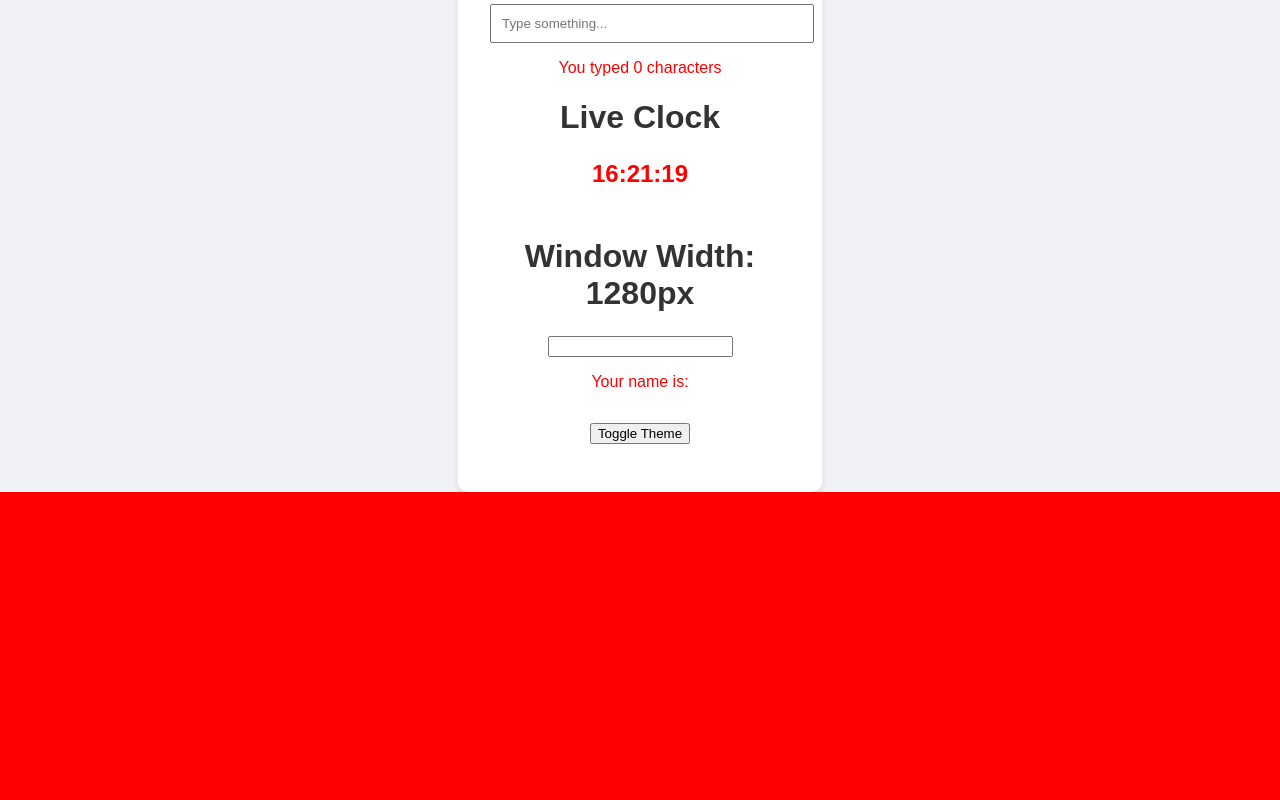
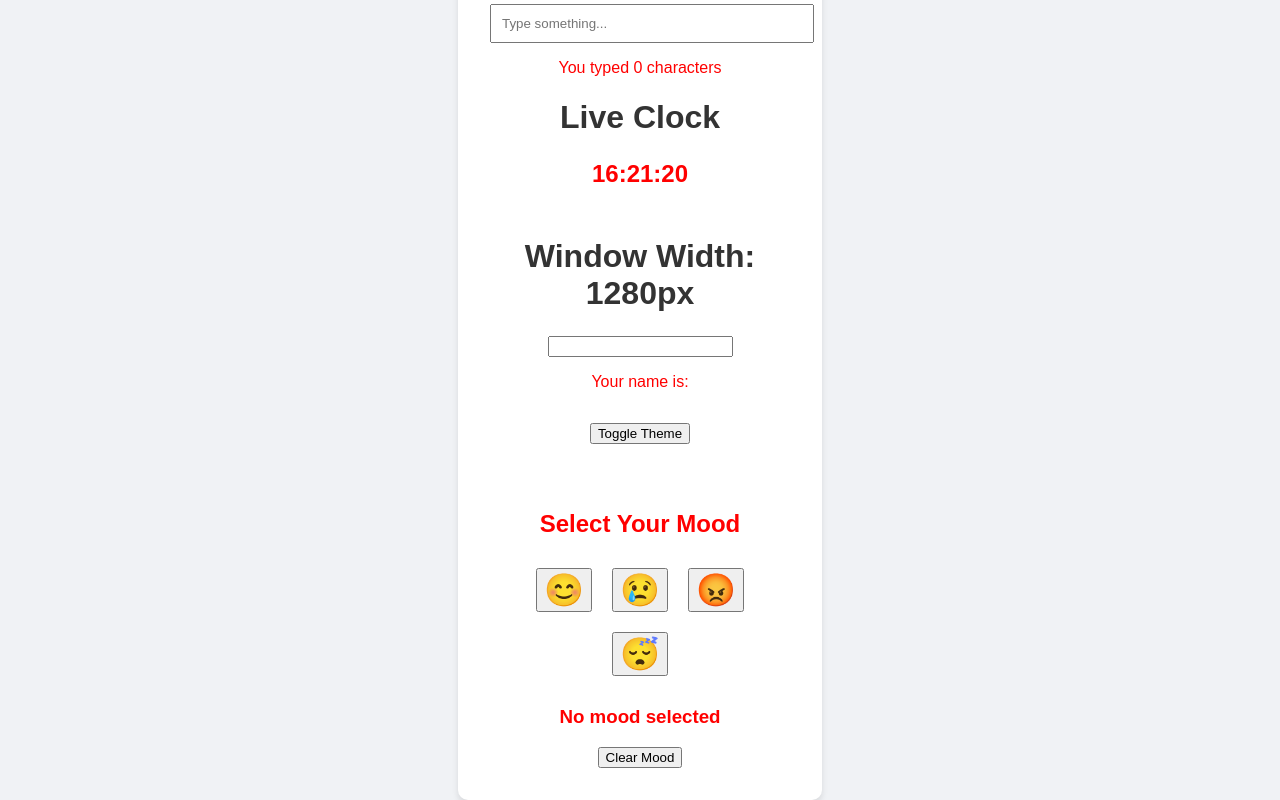
Before and after one commit to annishasaravanan/React, a React (Create React App) app in the folder counter-react/: page / in a window 1280 px wide. Shown: the part 2246-3046 px from the top of the page. Before the commit the page ends 2738 px from the top, so only its background shows below. Built offline with nearby package versions, Linux system fonts and the light colour scheme.

Commit message:
emoji update

```diff
--- a/counter-react/src/App.js
+++ b/counter-react/src/App.js
@@ -8,6 +8,7 @@ import LiveClock from './live';
 import Windows from  './windows';
 import Name from "./name";
 import Demo from "./demo1";
+import Emoji from './emoji';
 function App() {
   const [count, setCount] = useState(0);
 
@@ -46,6 +47,7 @@ function App() {
         <Windows/>
         <Name/>
         <Demo/>
+        <Emoji/>
       </div>
     </div>
   );
--- /dev/null
+++ b/counter-react/src/emoji.js
@@ -0,0 +1,37 @@
+import React, { useState } from 'react';
+
+function MoodSelector() {
+  const [mood, setMood] = useState('');
+
+  const moods = {
+    '😊': 'Happy',
+    '😢': 'Sad',
+    '😡': 'Angry',
+    '😴': 'Sleepy',
+  };
+
+  return (
+    <div style={{ textAlign: 'center', marginTop: '50px' }}>
+      <h2>Select Your Mood</h2>
+      {Object.keys(moods).map((emoji) => (
+        <button
+          key={emoji}
+          onClick={() => setMood(emoji)}
+          style={{ fontSize: '2rem', margin: '10px' }}
+        >
+          {emoji}
+        </button>
+      ))}
+      <div style={{ marginTop: '20px' }}>
+        {mood ? (
+          <h3>You're feeling {moods[mood]} {mood}</h3>
+        ) : (
+          <h3>No mood selected</h3>
+        )}
+        <button onClick={() => setMood('')}>Clear Mood</button>
+      </div>
+    </div>
+  );
+}
+
+export default MoodSelector;
```
